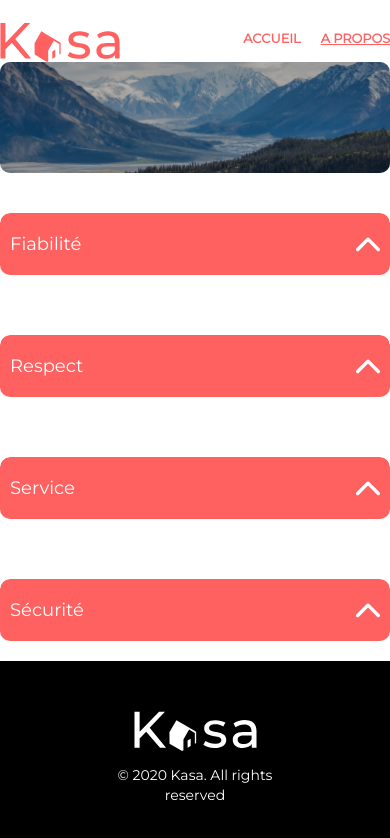
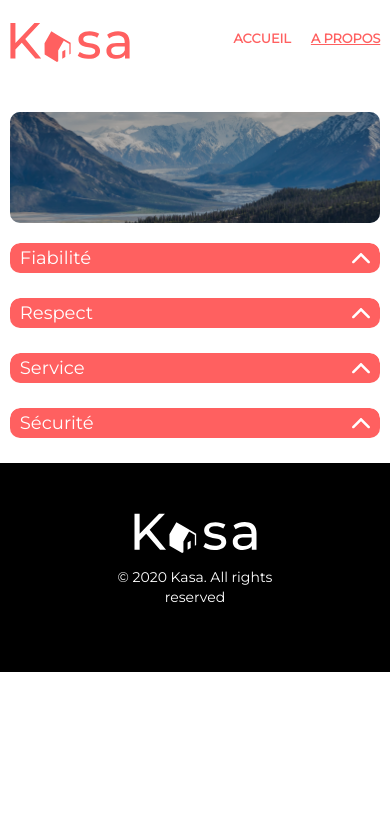
Before and after one commit to kyra110/kasa, a React (Vite) app: page /Apropos in a window 390 px wide. Shown: the top 838 px of the page. Built offline with nearby package versions, Linux system fonts and the light colour scheme.

Commit message:
Réglage du responsive et changement pour que le composant thumb soit adaptable avec la props de n'impore quel tableau

```diff
--- a/src/components/Gallery.jsx
+++ b/src/components/Gallery.jsx
@@ -1,9 +1,11 @@
+
 import Thumb from "./Thumb";
+import locations from "../data/locations.json";
 
 const Gallery = () => {
   return (
     <div className="gallery">
-      <Thumb/>
+      <Thumb locations={locations}/>
     </div>
   );
 };
--- a/src/components/Thumb.jsx
+++ b/src/components/Thumb.jsx
@@ -1,22 +1,15 @@
-import React, { useEffect, useState } from "react";
 import { NavLink } from "react-router-dom";
-import locations from "../data/locations.json";
-//console.log(locations);
-const Thumb = () => {
-  const [data, setData] = useState([]);
+import PropTypes from "prop-types";
 
-  useEffect(() => {
-    // Utilisez la fonction setData pour mettre à jour l'état
-    setData(locations);
-  }, []);
+const Thumb = ({ locations }) => {
 
   return (
     <>
-      {data.map((location, index) => (
-        <div key={`routePaths${index}`} className="thumb">
+      {locations.map((location) => (
+        <div key={`routePaths${location.id}`} className="thumb">
           <NavLink to={`/location/${location.id}`}>
             <img src={location.cover} alt={location.title} />
-            <h2 key={`${location}-${index}`}>{location.title}</h2>
+            <h2 key={`${location.id}`}>{location.title}</h2>
           </NavLink>
         </div>
       ))}
@@ -24,4 +17,14 @@ const Thumb = () => {
   );
 };
 
+Thumb.propTypes = {
+  locations: PropTypes.arrayOf(
+    PropTypes.shape({
+      id: PropTypes.string.isRequired,
+      title: PropTypes.string.isRequired,
+      cover: PropTypes.string.isRequired,
+    })
+  ).isRequired,
+}
+
 export default Thumb;
--- a/src/sass/components/bannerImg.scss
+++ b/src/sass/components/bannerImg.scss
@@ -1,4 +1,6 @@
 .banner{
+  margin: auto;
+  width: 100%;
   display: flex;
   align-items: center;
   justify-content: center;
@@ -7,7 +9,7 @@
   background: #F6F6F6;
   height: 223px;
   max-width: 1240px;
-  margin: 0 auto;
+  margin-bottom: 30px;
   @media screen and (max-width:1024px) {
     height: 200px;
   }
@@ -15,7 +17,6 @@
     height: 111px;
     border-radius: 10px;
     margin-bottom: 20px;
-    margin: 0;
    }
   .bannerImg{
     border-radius: 1.5625rem;
@@ -38,7 +39,6 @@
     font-size: 3rem;
     @media screen and (max-width:1024px) {
       font-size: 2.35rem;
-      margin-left: 30px;
     }
     @media screen and (max-width:768px) {
       display: flex;
--- a/src/sass/components/collapsis.scss
+++ b/src/sass/components/collapsis.scss
@@ -2,17 +2,25 @@
   border-radius: 10px;
   margin-bottom: 10px;
   overflow: hidden;
-  max-width: 1023px;
-  width: 100%;
+  max-width: 1240px;
   margin: 0 auto;
+  width: 85%;
+  @media screen and (max-width: 768px) {
+    width: 100%;
+  }
   .headColapsis {
     position: relative;
     display: flex;
     justify-content: space-between;
+    align-items: center;
     background-color: #ff6060;
     border-radius: 10px;
     overflow: hidden;
     z-index: 1;
+    height: 52px;
+    @media screen and (max-width: 768px) {
+      height: 30px;
+    }
     h3 {
       color: white;
       font-family: Montserrat;
@@ -23,11 +31,17 @@
       text-align: left;
       margin-left: 10px;
     }
-    .arrow{
+    .arrow {
       cursor: pointer;
       margin-right: 10px;
       transition: transform 0.4s ease;
-      &.down{
+      height: 24px;
+      width: 24px;
+      @media screen and (max-width: 768px) {
+        height: 18px;
+        width: 18px;
+      }
+      &.down {
         transform: rotate(-180deg);
       }
     }
@@ -35,6 +49,7 @@
   .paragraph {
     background-color: #f6f6f6;
     margin: 0;
+    margin-bottom: 5px;
     font-family: Montserrat;
     font-size: 18px;
     font-weight: 400;
@@ -42,14 +57,17 @@
     letter-spacing: 0em;
     text-align: left;
     color: #ff6060;
-    transform: translateY(-100px);
+    transform: translateY(-50px);
     overflow: hidden;
     opacity: 0;
-    height:0;
+    height: 0;
     transition: all 0.6s ease-in-out;
     padding: 10px;
+    @media screen and (max-width: 768px) {
+      font-size: 14px;
+    }
 
-    &.animate{
+    &.animate {
       opacity: 1;
       transform: translateY(0px);
       height: max-content;
--- a/src/sass/components/thumb.scss
+++ b/src/sass/components/thumb.scss
@@ -34,6 +34,9 @@
     background-color: rgba(0, 0, 0, 0.257);
     padding: 10px;
     box-sizing: border-box;
-    border-radius: 0 10px 10px;
+    border-radius: 0 0 10px 10px;
+    &:hover {
+      background-color: rgba(0, 0, 0, 0.5);
+    }
   }
 }
--- a/src/sass/layout/footer.scss
+++ b/src/sass/layout/footer.scss
@@ -6,6 +6,10 @@ footer{
   justify-content: center;
   align-items: center;
   background: #000;
+  margin-top: 30px;
+  @media screen and (max-width:768px) {
+    margin-top: 0px;
+   }
   p{
     color: #FFF;
     text-align: center;
--- a/src/sass/layout/header.scss
+++ b/src/sass/layout/header.scss
@@ -3,10 +3,11 @@ header {
   margin:0 auto;
   max-width: 1240px;
   flex-direction: row;
-  width: 100%;
+  width: 95%;
   justify-content: space-between;
   align-items: flex-end;
   padding-top: 15px;
+  padding-bottom: 50px;
   img {
     @media screen and (max-width: 768px) {
       width: 120px;
--- a/src/sass/pages/about.scss
+++ b/src/sass/pages/about.scss
@@ -1,5 +1,10 @@
 .about{
   display: flex;
   flex-direction: column;
-  gap: 40px;
+  gap: 10px;
+  width: 95%;
+  margin: 0 auto;
+  @media screen and (max-width: 768px) {
+    gap: 0;
+  }
 }
--- a/src/sass/pages/home.scss
+++ b/src/sass/pages/home.scss
@@ -1,5 +1,6 @@
 .home{
   display: flex;
   flex-direction: column;
-  gap: 50px;
+  width: 95%;
+  margin: 0 auto;
 }
--- a/src/sass/pages/loc.scss
+++ b/src/sass/pages/loc.scss
@@ -1,10 +1,10 @@
 .loc {
-  margin-top: 40px;
   height: 80%;
   border-radius: 25px;
   max-width: 1240px;
   margin: 0 auto;
   position: relative;
+  width: 95%;
   .caroussel {
     position: relative;
     .slider {
@@ -22,6 +22,11 @@
       width: 46px;
       padding-left: 20px;
       cursor: pointer;
+      @media screen and (max-width:768px) {
+       height: 30px;
+       top: 165px;
+       padding-left: 10px;
+       }
     }
     .arrowRight {
       position: absolute;
@@ -31,6 +36,11 @@
       width: 46px;
       padding-right: 20px;
       cursor: pointer;
+      @media screen and (max-width:768px) {
+        height: 30px;
+        top: 165px;
+        padding-right: 10px;
+        }
     }
     .slide-indicator {
       position: absolute;
@@ -53,10 +63,16 @@
       font-weight: 500;
       line-height: 142.6%;
       margin: 0;
+      @media screen and (max-width: 768px) {
+        font-size: 14px;
+      }
     }
     .loc-content-up {
       display: flex;
       justify-content: space-between;
+      @media screen and (max-width: 768px) {
+        flex-direction: column;
+      }
       h2 {
         max-width: 700px;
         color: #ff6060;
@@ -64,6 +80,9 @@
         font-size: 36px;
         font-weight: 500;
         margin: 10px 0 5px 0;
+        @media screen and (max-width: 768px) {
+          font-size: 18px;
+        }
       }
       h3 {
         color: #ff6060;
@@ -97,6 +116,12 @@
         flex-direction: column;
         box-sizing: border-box;
         align-items: flex-end;
+        @media screen and (max-width: 768px) {
+          flex-direction: row-reverse;
+          justify-content: space-between;
+          align-items: center;
+          padding: 20px 0;
+        }
         .host {
           display: flex;
           img {
@@ -117,10 +142,16 @@
         .stars {
           color: #ff6060;
           font-size: 36px;
+          @media screen and (max-width: 768px) {
+            font-size: 18px;
+          }
         }
         .starsGrey {
           color: #e3e3e3;
           font-size: 36px;
+          @media screen and (max-width: 768px) {
+            font-size: 18px;
+          }
         }
       }
     }
@@ -128,6 +159,13 @@
       display: flex;
       gap: 70px;
       margin-top: 25px;
+      @media screen and (max-width: 768px) {
+        flex-direction: column;
+        gap: 0;
+        align-items: center;
+        padding: 10px 0;
+        margin-top: 0;
+      }
       li {
         list-style: none;
         color: #ff6060;
```
